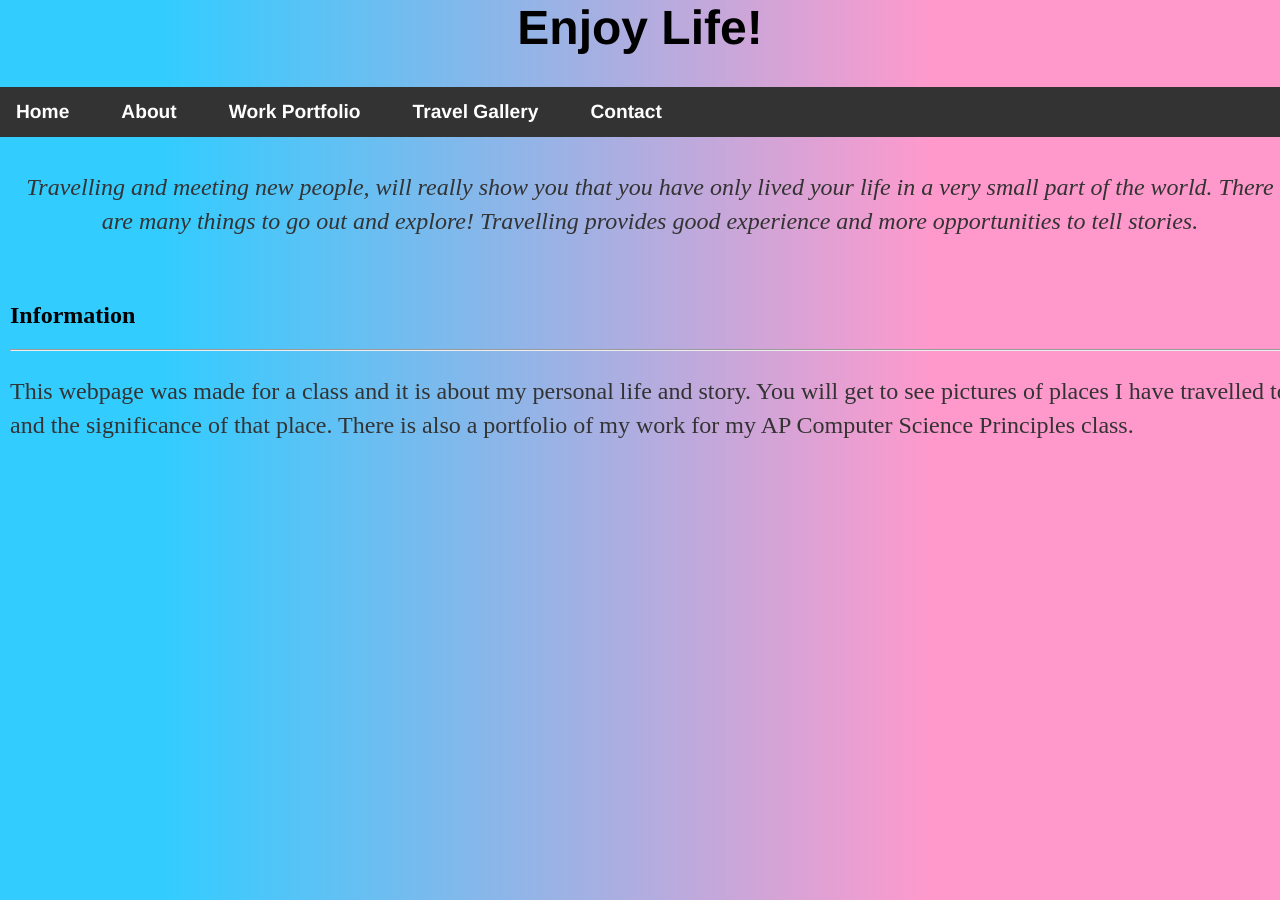
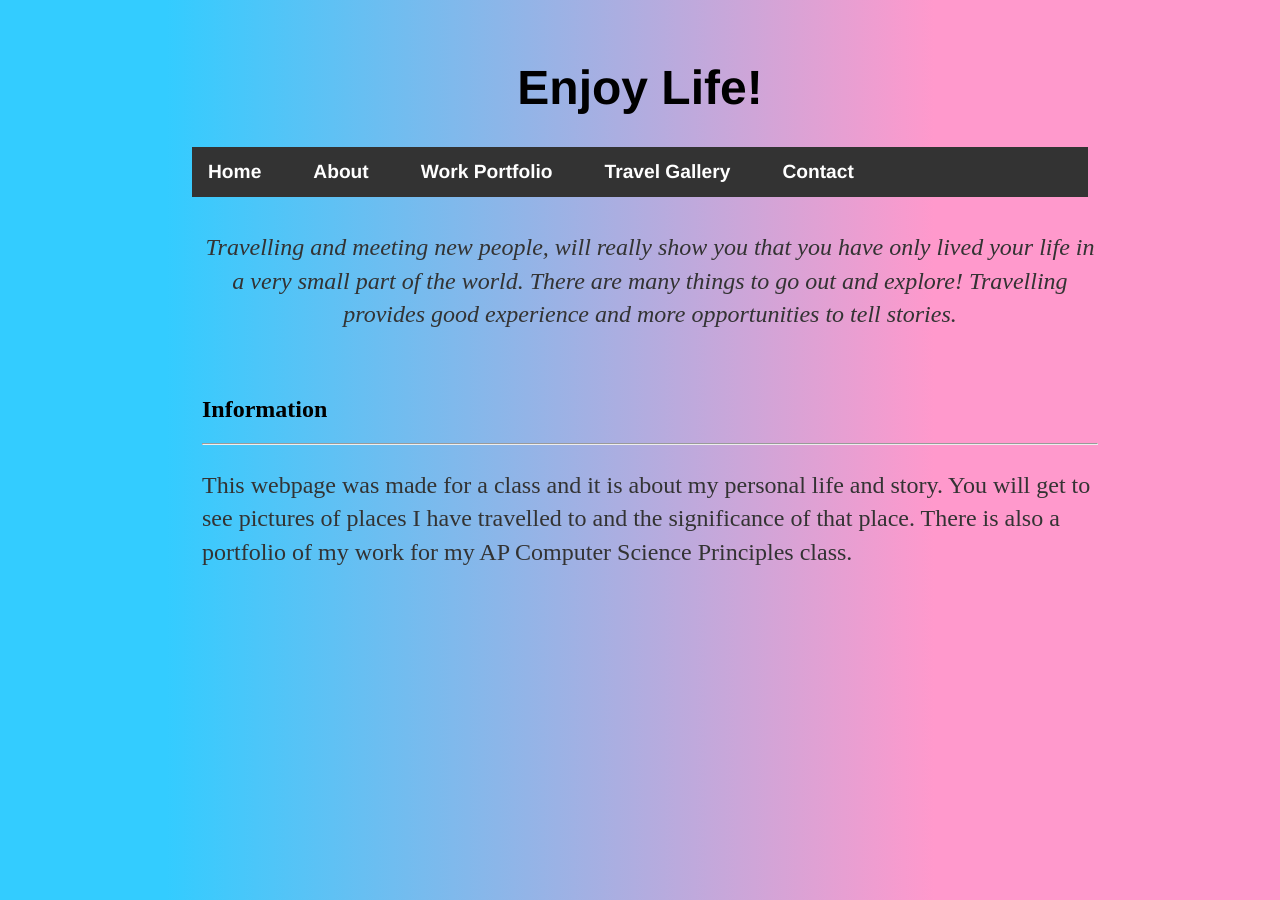
Before and after one commit to CNakano7/CNakano7.github.io, a Jekyll site: the page index.html, which Jekyll copies as it is, in a window 1280 px wide. Built offline with Jekyll 4.4.1, drawn with Linux system fonts in a browser that asks for light colours.

Commit message:
Update main.css

```diff
--- a/css/main.css
+++ b/css/main.css
@@ -1,6 +1,6 @@
 body {
-   padding: 0;
-   margin: 0;
+   margin: 60px auto;
+   width: 70%;
 }
 nav ul, footer ul {
     font-family:'Helvetica', 'Arial', 'Sans-Serif';
```
